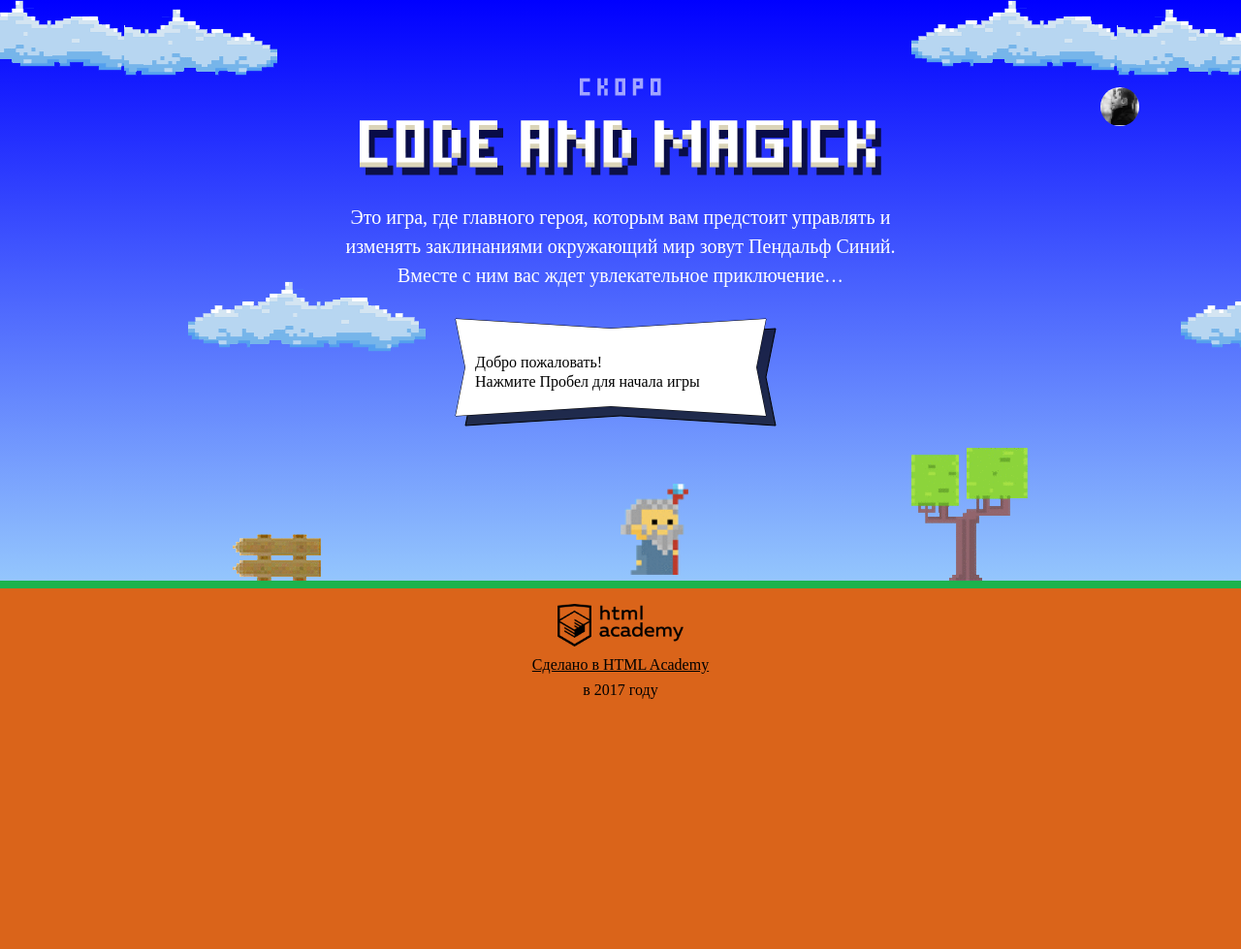
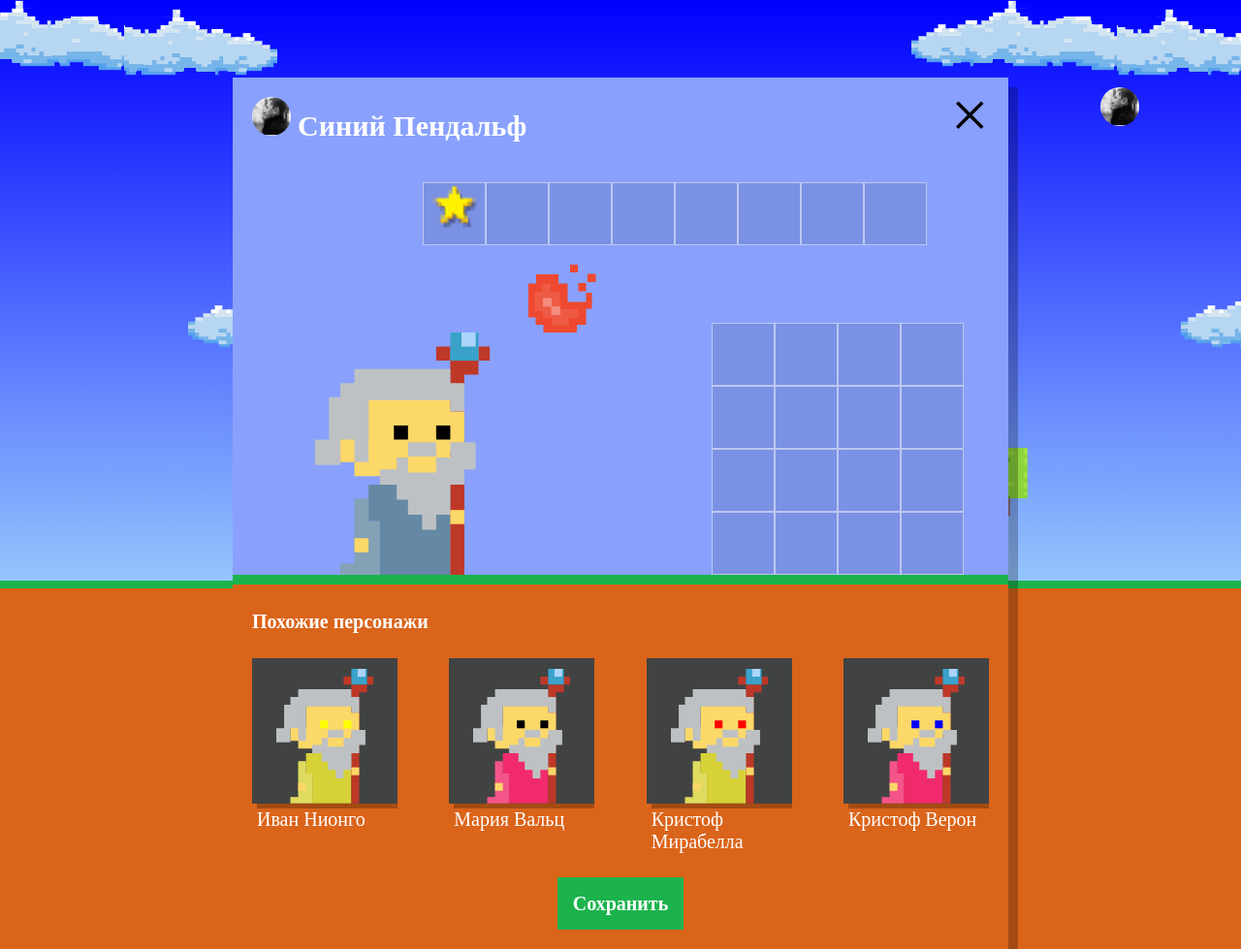
Before and after one commit to beribesova/973145-code-and-magick-17, a website: page index.html in a window 1280 px wide. Shown: the whole page at 97% size. Before the commit the page ends 800 px from the top, so only its background shows below. Drawn offline with Linux system fonts and the light colour scheme; a web font is replaced by a local one.

Commit message:
нас орда

```diff
--- a/index.html
+++ b/index.html
@@ -201,6 +201,7 @@
   }
 </script>
 <script src="js/stat.js"></script>
+<script src="js/setup.js"></script>
 <script src="js/game.js"></script>
 </body>
 </html>
--- /dev/null
+++ b/js/setup.js
@@ -0,0 +1,66 @@
+'use strict';
+
+var WIZARD_NAMES = ['Иван', 'Хуан Себастьян', 'Мария', 'Кристоф', 'Виктор', 'Юлия', 'Люпита', 'Вашингтон'];
+var WIZARD_SURNAMES = ['да Марья', 'Верон', 'Мирабелла', 'Вальц', 'Онопко', 'Топольницкая', 'Нионго', 'Ирвинг'];
+var COAT_COLORS = ['rgb(101, 137, 164)', 'rgb(241, 43, 107)', 'rgb(146, 100, 161)', 'rgb(56, 159, 117)', 'rgb(215, 210, 55)', 'rgb(0, 0, 0)'];
+var EYES_COLORS = ['black', 'red', 'blue', 'yellow', 'green'];
+
+var random = function (min, max) {
+  return Math.floor(Math.random() * (max - min) + min);
+};
+
+var userDialog = document.querySelector('.setup');
+userDialog.classList.remove('hidden');
+
+var similarListElement = userDialog.querySelector('.setup-similar-list');
+
+var similarWizardTemplate = document.querySelector('#similar-wizard-template')
+    .content
+    .querySelector('.setup-similar-item');
+
+
+var wizards = [
+  {
+    name: WIZARD_NAMES[random(0, 7)] + ' ' + WIZARD_SURNAMES[random(0, 7)],
+    coatColor: COAT_COLORS[random(0, 5)],
+    eyesColor: EYES_COLORS[random(0, 4)]
+  },
+  {
+    name: WIZARD_NAMES[random(0, 7)] + ' ' + WIZARD_SURNAMES[random(0, 7)],
+    coatColor: COAT_COLORS[random(0, 5)],
+    eyesColor: EYES_COLORS[random(0, 4)]
+  },
+  {
+    name: WIZARD_NAMES[random(0, 7)] + ' ' + WIZARD_SURNAMES[random(0, 7)],
+    coatColor: COAT_COLORS[random(0, 5)],
+    eyesColor: EYES_COLORS[random(0, 4)]
+  },
+  {
+    name: WIZARD_NAMES[random(0, 7)] + ' ' + WIZARD_SURNAMES[random(0, 7)],
+    coatColor: COAT_COLORS[random(0, 5)],
+    eyesColor: EYES_COLORS[random(0, 4)]
+  }
+];
+
+
+var renderWizard = function (wizard) {
+  var wizardElement = similarWizardTemplate.cloneNode(true);
+
+  wizardElement.querySelector('.setup-similar-label').textContent = wizard.name;
+  wizardElement.querySelector('.wizard-coat').style.fill = wizard.coatColor;
+  wizardElement.querySelector('.wizard-eyes').style.fill = wizard.eyesColor;
+
+
+  return wizardElement;
+};
+
+var fragment = document.createDocumentFragment();
+for (var i = 0; i < wizards.length; i++) {
+  fragment.appendChild(renderWizard(wizards[i]));
+}
+similarListElement.appendChild(fragment);
+
+userDialog.querySelector('.setup-similar').classList.remove('hidden');
+
+var userDialog2 = document.querySelector('.setup-similar');
+userDialog2.classList.remove('hidden');
```
